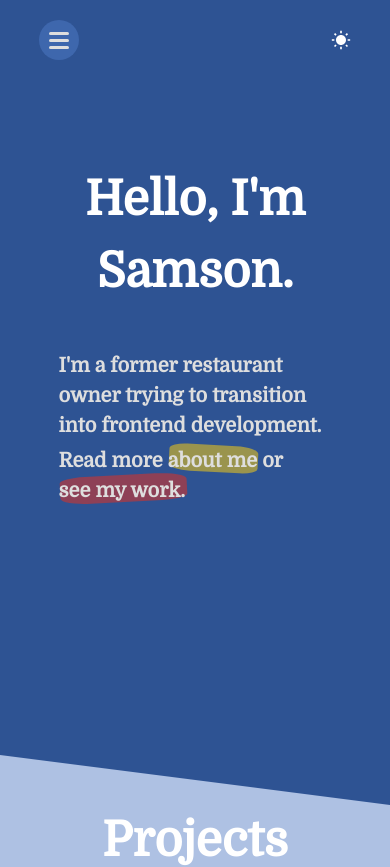
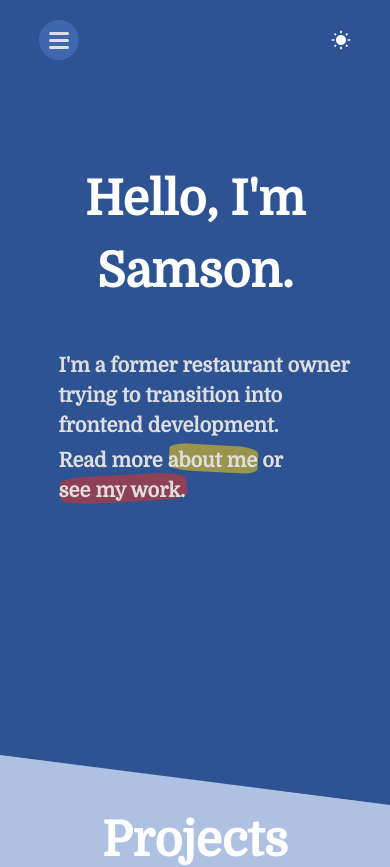
Before and after one commit to samsonc89/samson-react-portfolio, a React (Vite) app: page / in a window 390 px wide. Shown: the top 867 px of the page. Built offline with nearby package versions, Linux system fonts and the light colour scheme.

Commit message:
Change width of text container

```diff
--- a/src/components/home/home.css
+++ b/src/components/home/home.css
@@ -69,6 +69,7 @@
     padding-left: 0;
     font-size: 1.25rem;
     line-height: 1.5;
+    width: 110%;
   }
   .home-angle,
   .home-angle::after {
```
